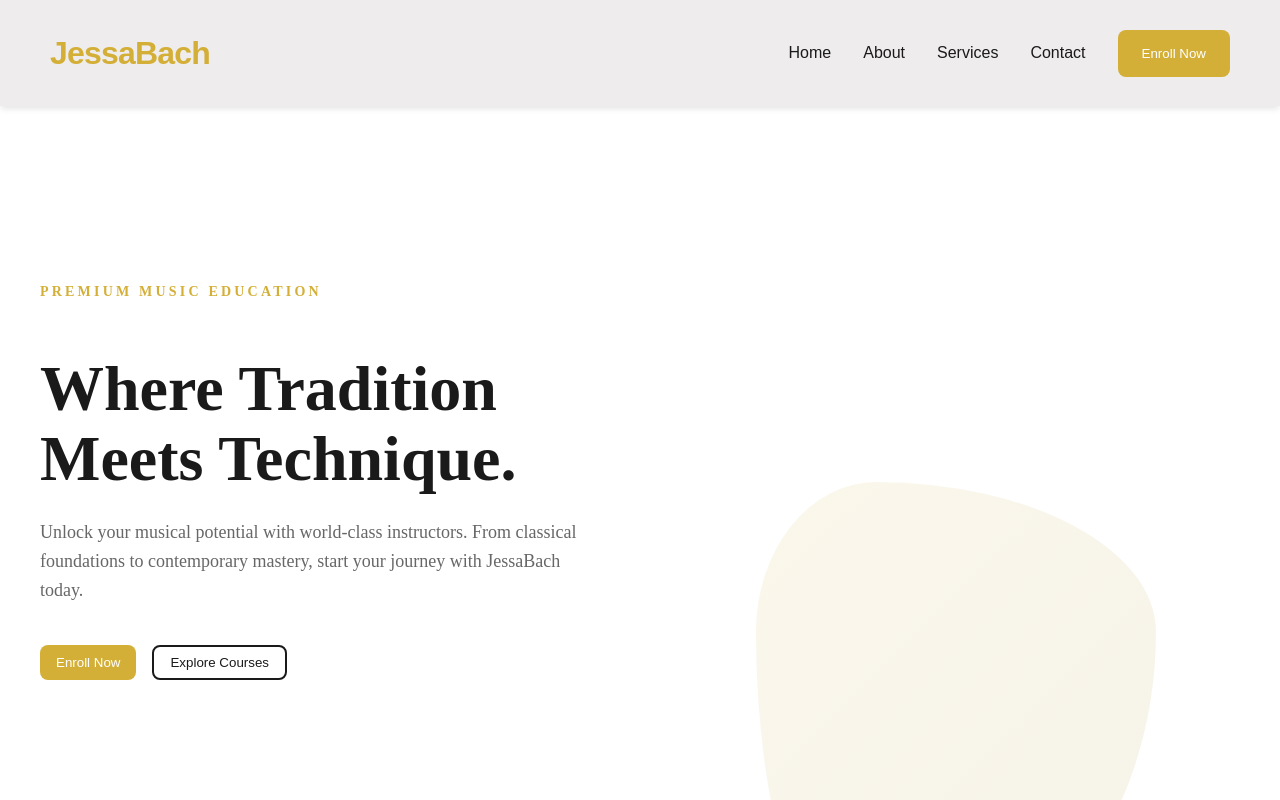
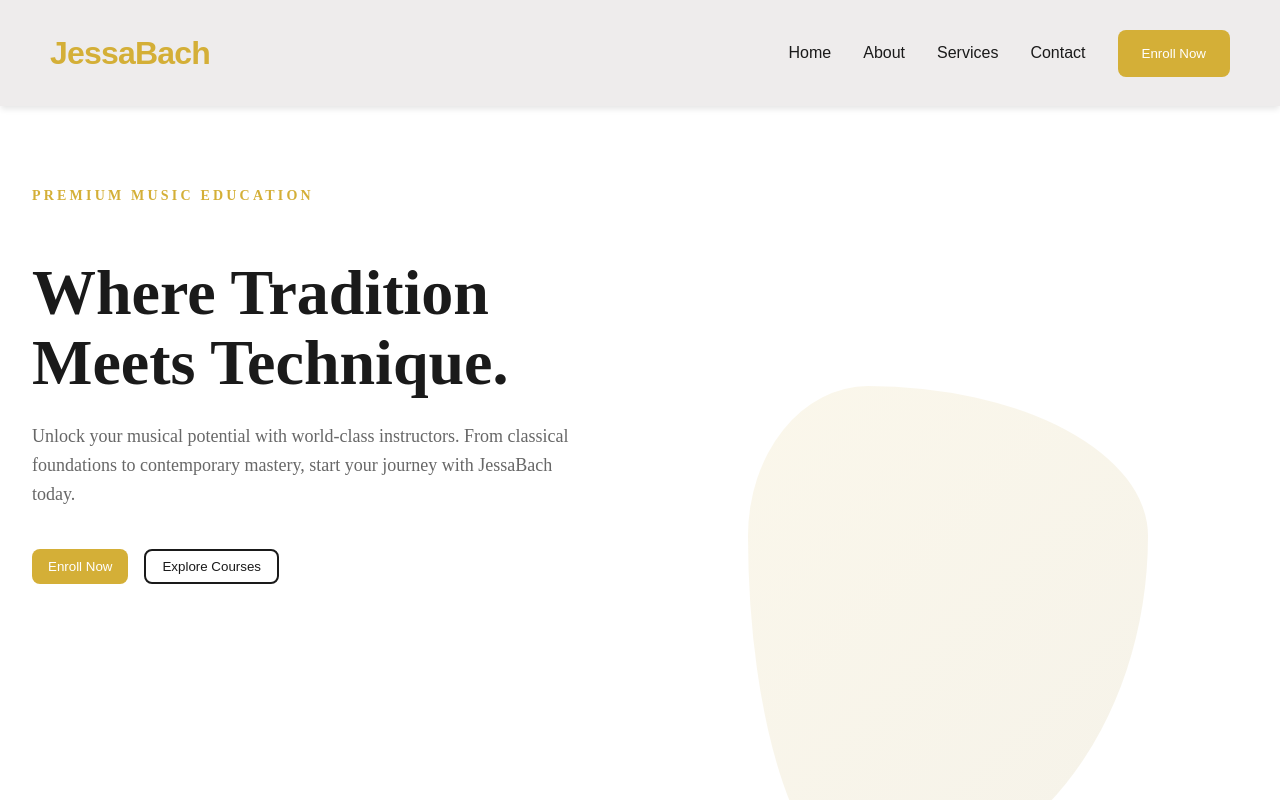
Before and after one commit to calMic17/jessabach, a React (Vite) app: page /home in a window 1280 px wide. Shown: the top 800 px of the page. Built offline with nearby package versions, Linux system fonts and the light colour scheme.

Commit message:
CSS bugFix for Hero

```diff
--- a/src/styles/_hero.scss
+++ b/src/styles/_hero.scss
@@ -3,8 +3,8 @@
 
 .hero-section {
   max-width: 1200px;
-  margin: 0 auto;
-  padding: 6rem 2rem;
+  // margin: 0 auto;
+   padding: 0rem 2rem;
   display: flex;
   align-items: center;
   justify-content: space-between;
```
